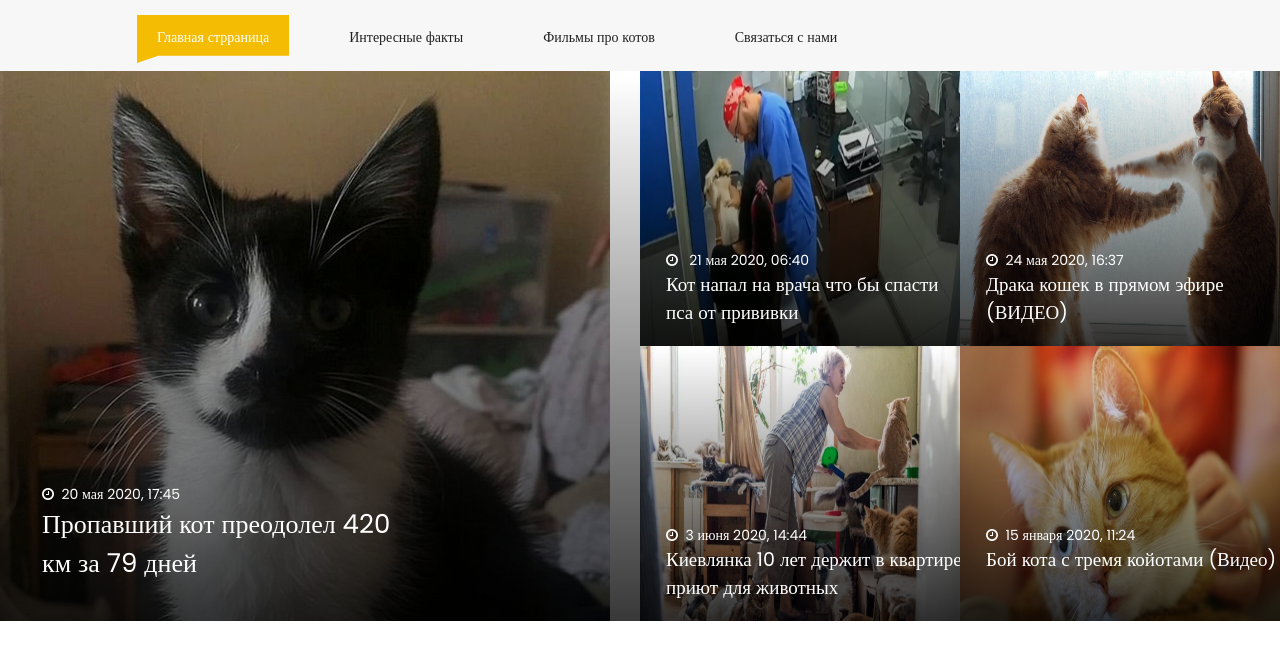
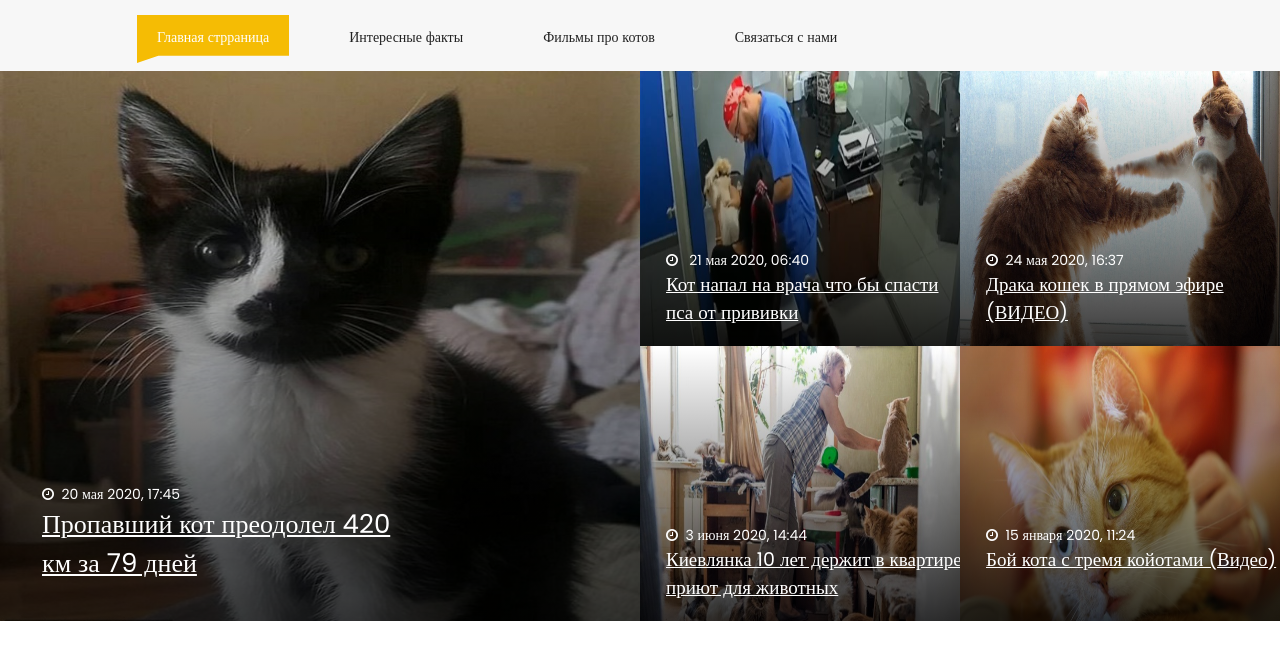
Before and after one commit to chester0000001/chester0000001.github.io, a plain HTML site: page index.html in a window 1280 px wide. Shown: the part 131-800 px from the top of the page. Drawn offline with nearby package versions, Linux system fonts and the light colour scheme; a script that the page names is missing.

Commit message:
Update index.html

```diff
--- a/index.html
+++ b/index.html
@@ -74,14 +74,13 @@
     </div>
     <div class="container-fluid paddding mb-5">
         <div class="row mx-0">
-            <div class="col-md-6 col-12 paddding animate-box" data-animate-effect="fadeIn"><a href="single1.html">
+            <div class="col-md-6 col-12 paddding animate-box" data-animate-effect="fadeIn">
                 <div class="fh5co_suceefh5co_height"><img src="images/2504041.jpg" alt="img" />
-                </a>
                     <div class="fh5co_suceefh5co_height_position_absolute"></div>
                     <div class="fh5co_suceefh5co_height_position_absolute_font">
                         <div class=""><a href="single1.html" class="color_fff"> <i class="fa fa-clock-o"></i>&nbsp;&nbsp;20 мая 2020, 17:45
                             </a></div>
-                    <div class=""><a class="fh5co_good_font" href="single1.html"> Пропавший кот преодолел 420<br> км за 79 дней</a></div>
+                        <div class=""><a class="fh5co_good_font" href="single1.html"><u> Пропавший кот преодолел 420<br> км за 79 дней</u></a></div>
                     </div>
                 </div>
             </div>
@@ -93,7 +92,7 @@
                             <div class="fh5co_suceefh5co_height_position_absolute_font_2">
                                 <div class=""><a href="single2.html" class="color_fff"> <i class="fa fa-clock-o"></i>&nbsp;&nbsp;
                                         21 мая 2020, 06:40</a></div>
-                            <div class=""><a href="single2.html" class="fh5co_good_font_2">Кот напал на врача что бы спасти пса от прививки</a></div>
+                                <div class=""><a href="single2.html" class="fh5co_good_font_2"><u>Кот напал на врача что бы спасти пса от прививки</u></a></div>
                             </div>
                         </div>
                     </div>
@@ -102,7 +101,7 @@
                             <div class="fh5co_suceefh5co_height_position_absolute"></div>
                             <div class="fh5co_suceefh5co_height_position_absolute_font_2">
                                 <div class=""><a href="single3.html" class="color_fff"> <i class="fa fa-clock-o"></i>&nbsp;&nbsp;24 мая 2020, 16:37 </a></div>
-                            <div class=""><a href="single3.html" class="fh5co_good_font_2">Драка кошек в прямом эфире (ВИДЕО)</a></div>
+                                <div class=""><a href="single3.html" class="fh5co_good_font_2"><u>Драка кошек в прямом эфире (ВИДЕО)</u></a></div>
                             </div>
                         </div>
                     </div>
@@ -111,7 +110,7 @@
                             <div class="fh5co_suceefh5co_height_position_absolute"></div>
                             <div class="fh5co_suceefh5co_height_position_absolute_font_2">
                                 <div class=""><a href="single4.html" class="color_fff"> <i class="fa fa-clock-o"></i>&nbsp;&nbsp;3 июня 2020, 14:44 </a></div>
-                            <div class=""><a href="single4.html" class="fh5co_good_font_2">Киевлянка 10 лет держит в квартире приют для животных </a></div>
+                                <div class=""><a href="single4.html" class="fh5co_good_font_2"><u>Киевлянка 10 лет держит в квартире приют для животных </u></a></div>
                             </div>
                         </div>
                     </div>
@@ -120,7 +119,7 @@
                             <div class="fh5co_suceefh5co_height_position_absolute"></div>
                             <div class="fh5co_suceefh5co_height_position_absolute_font_2">
                                 <div class=""><a href="single5.html" class="color_fff"> <i class="fa fa-clock-o"></i>&nbsp;&nbsp;15 января 2020, 11:24</a></div>
-                            <div class=""><a href="single5.html" class="fh5co_good_font_2"> Бой кота с тремя койотами (Видео)</a></div>
+                                <div class=""><a href="single5.html" class="fh5co_good_font_2"><u>Бой кота с тремя койотами (Видео)</u> </a></div>
                             </div>
                         </div>
                     </div>
@@ -359,6 +358,4 @@
     <!-- Main -->
     <script src="js/main.js"></script>
 
-</body>
-
-</html>
+</body></html>
```
Lines whose indentation alone changed are shown as unchanged.
